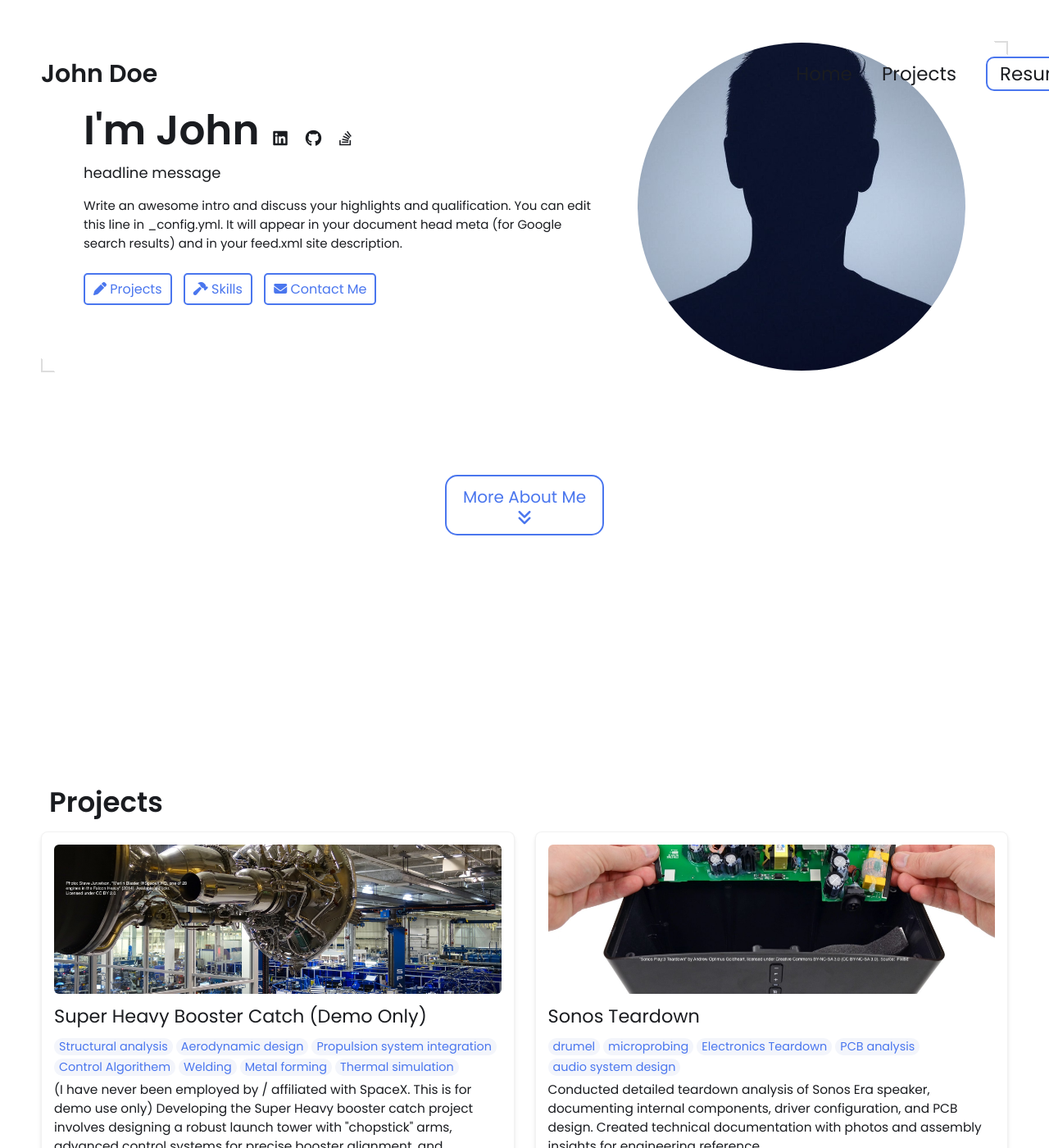
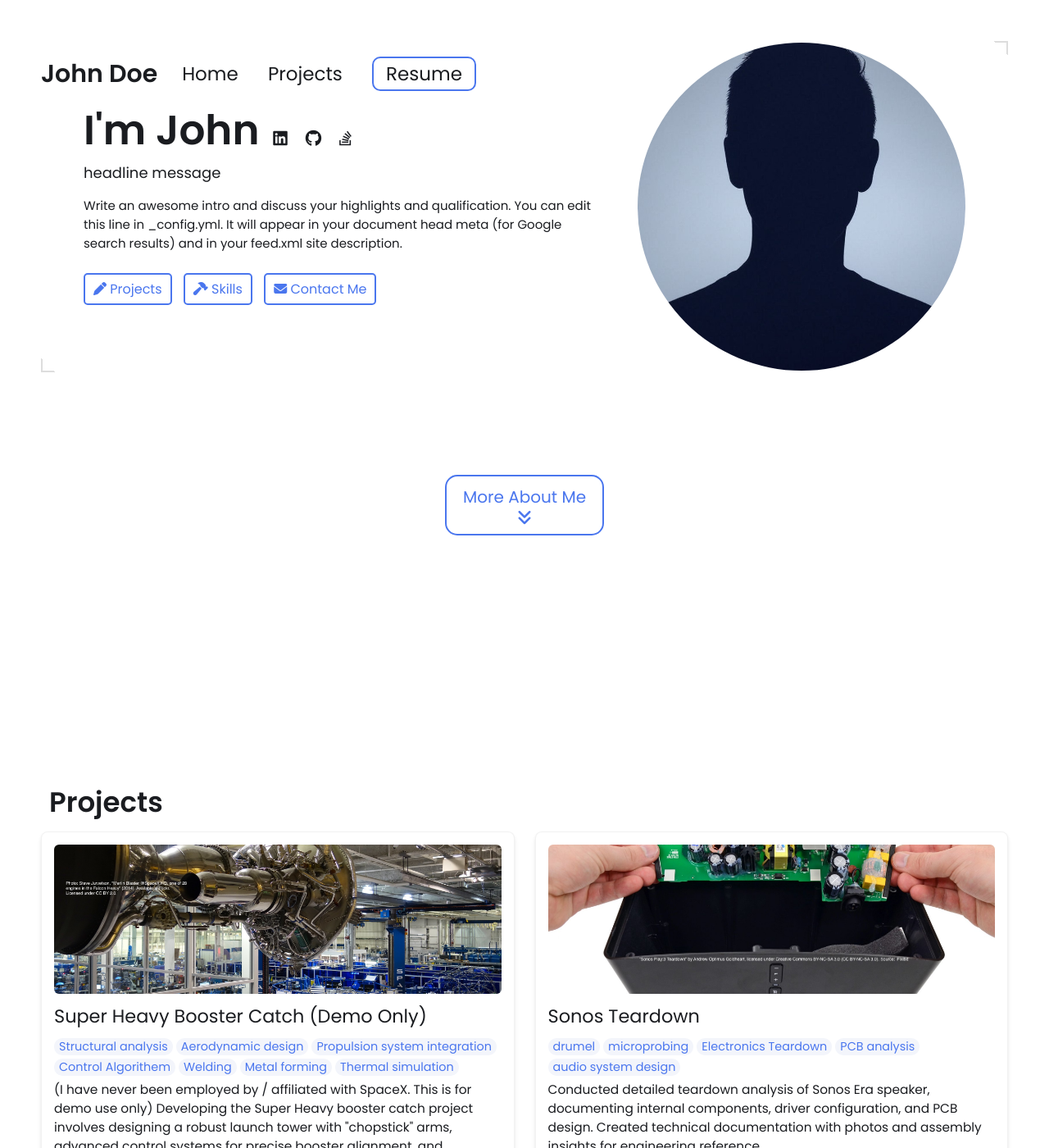
Before and after one commit to leea12/leea12.github.io, a Jekyll site: the page built from index.html, in a window 1280 px wide and 1400 px high. Shown: the whole window at 82% size. Built offline with Jekyll 4.4.1, drawn with Linux system fonts in a browser that asks for light colours.

Commit message:
Update styles.css

```diff
--- a/css/styles.css
+++ b/css/styles.css
@@ -69,8 +69,8 @@
     align-items: center;
     position: fixed;  /
     top: 0;
-    width: 100%;
     z-index: 100;
+    background-color: var(background-color);
 }
 
 nav .left a {
```
